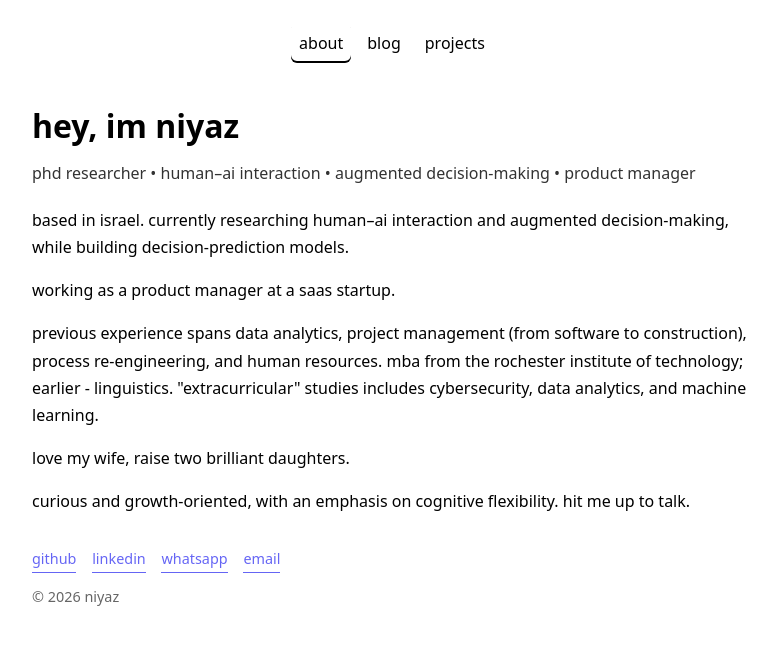
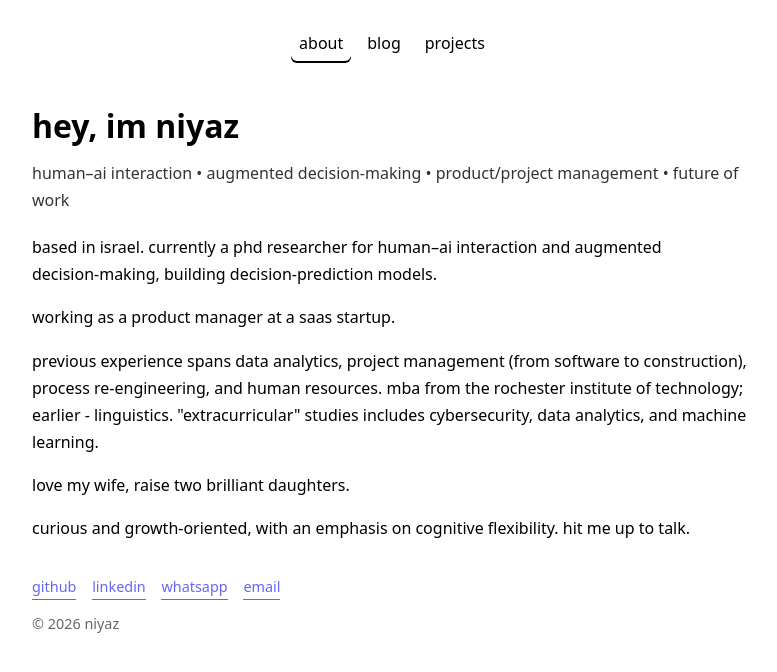
Before and after one commit to niyazmukh/niyazmukh.github.io, a Jekyll site: the page built from index.md, in a window 1280 px wide. Shown: the top 672 px of the page, without its empty margins (248-1025 px from the left). Built offline with Jekyll 4.4.1, drawn with Linux system fonts in a browser that asks for light colours.

Commit message:
Tweak layout and homepage

```diff
--- a/_layouts/base.html
+++ b/_layouts/base.html
@@ -48,7 +48,7 @@
           <button type="button" class="tab" id="tab-projects" data-tab="projects" role="tab" aria-controls="projects" aria-selected="false" tabindex="-1">projects</button>
         </div>
         <h1>hey, im niyaz</h1>
-        <p class="tagline">phd researcher • human–ai interaction • augmented decision‑making • product manager</p>
+        <p class="tagline">human–ai interaction • augmented decision‑making • product/project management • future of work</p>
       </header>
 
       {{ content }}
--- a/index.md
+++ b/index.md
@@ -6,8 +6,8 @@ title: im niyaz
 <main>
   <section id="about" role="tabpanel" aria-labelledby="tab-about">
     <p>
-      based in israel. currently researching human–ai interaction and
-      augmented decision‑making, while building decision‑prediction models.
+      based in israel. currently a phd researcher for human–ai interaction and
+      augmented decision‑making, building decision‑prediction models.
     </p>
     <p>
       working as a product manager at a saas startup.
```
